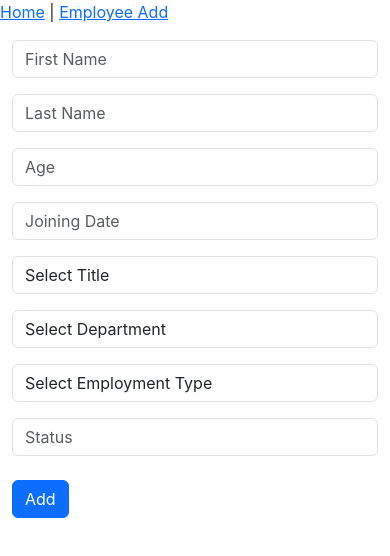
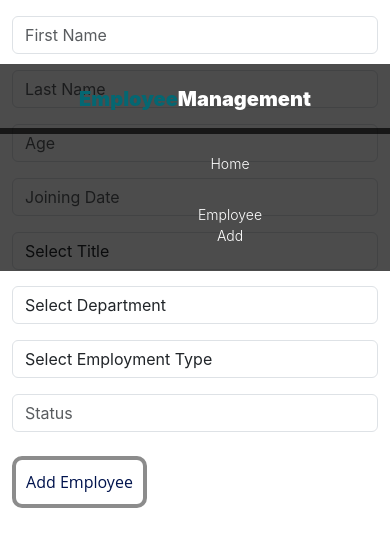
Before and after one commit to harsh-zadafiya/react-learn, a React (Create React App) app in the folder client/: page /empadd in a window 390 px wide. Shown: the top 556 px of the page. Built offline with nearby package versions, Linux system fonts and the light colour scheme.

Commit message:
add css and change formate

```diff
--- a/client/src/Pages/empadd/EmpAdd.jsx
+++ b/client/src/Pages/empadd/EmpAdd.jsx
@@ -27,7 +27,7 @@ class EmpAdd extends Component {
     })
       .then((res) => res.json())
       .then((body) => {
-        alert("Empployee Added");
+        toast.success("Empployee Added");
       });
   };
 
@@ -153,8 +153,8 @@ class EmpAdd extends Component {
               placeholder="Status"
             />
           </div>
-          <button type="submit" className="btn btn-primary mt-4">
-            Add
+          <button type="submit" className="button mt-4 ">
+            Add Employee
           </button>
         </form>
       </div>
--- a/client/src/Pages/employee/EmpView.jsx
+++ b/client/src/Pages/employee/EmpView.jsx
@@ -71,6 +71,7 @@ class EmpView extends Component {
           </div>
           <div className="form-group mt-3">
             <input
+              disabled
               type="text"
               name="last_name"
               defaultValue={emp.last_name}
@@ -80,22 +81,31 @@ class EmpView extends Component {
           </div>
           <div className="form-group mt-3">
             <input
+              disabled
               type="text"
               name="age"
+              defaultValue={emp.age}
               className="form-control"
               placeholder="Age"
             />
           </div>
           <div className="form-group mt-3">
             <input
+              disabled
               type="text"
+              defaultValue={emp.joining_date}
               name="joining_date"
               className="form-control"
               placeholder="Joining Date"
             />
           </div>
           <div className="form-group mt-3">
-            <select name="title" className="form-control">
+            <select
+              name="title"
+              className="form-control"
+              value={emp.title}
+              disabled
+            >
               <option disabled selected value="">
                 Select Title
               </option>
@@ -106,7 +116,12 @@ class EmpView extends Component {
             </select>
           </div>
           <div className="form-group mt-3">
-            <select name="dept" className="form-control">
+            <select
+              name="dept"
+              className="form-control"
+              value={emp.dept}
+              disabled
+            >
               <option disabled selected value="">
                 Select Department
               </option>
@@ -117,7 +132,12 @@ class EmpView extends Component {
             </select>
           </div>
           <div className="form-group mt-3">
-            <select name="emp_type" className="form-control">
+            <select
+              disabled
+              name="emp_type"
+              className="form-control"
+              value={emp.emp_type}
+            >
               <option disabled selected value="">
                 Select Employment Type
               </option>
@@ -129,8 +149,10 @@ class EmpView extends Component {
           </div>
           <div className="form-group mt-3">
             <input
+              disabled
               type="text"
               name="status"
+              value="Working"
               className="form-control"
               placeholder="Status"
             />
--- a/client/src/Pages/navigation/Navigation.jsx
+++ b/client/src/Pages/navigation/Navigation.jsx
@@ -1,11 +1,36 @@
 import { Outlet, Link } from "react-router-dom";
+import "../../css/navbar.css";
 
 const Navigation = () => {
   return (
+    // <div>
+    //   <Link to="/">Home</Link>
+    //   {" | "}
+    //   <Link to="/empadd">Employee Add</Link>
+    //   <Outlet />
+    // </div>
     <div>
-      <Link to="/">Home</Link>
-      {" | "}
-      <Link to="/empadd">Employee Add</Link>
+      <nav className="menu-list">
+        <div className="logo">
+          Employee<font>Management</font>
+        </div>
+        <ul className="menu-list">
+          <li>
+            <Link className="nav-link" to="/" style={{ marginRight: "90px" }}>
+              Home
+            </Link>
+          </li>
+          <li>
+            <Link
+              className="nav-link"
+              to="/empadd"
+              style={{ marginRight: "90px" }}
+            >
+              Employee Add
+            </Link>
+          </li>
+        </ul>
+      </nav>
       <Outlet />
     </div>
   );
--- a/client/src/components/EmpRow.jsx
+++ b/client/src/components/EmpRow.jsx
@@ -1,4 +1,5 @@
 import { Link } from "react-router-dom";
+import "../css/common.css";
 
 const EmpRow = ({ emp }) => {
   console.log(emp);
@@ -13,7 +14,9 @@ const EmpRow = ({ emp }) => {
       <td>{emp.emp_type}</td>
       <td>{emp.status ? "Working" : "Working"}</td>
       <td>
-        <Link to={`/emp/${emp._id}`}>View EMp</Link>
+        <Link className="button" to={`/emp/${emp._id}`}>
+          Empolyee Detail
+        </Link>
       </td>
     </tr>
   );
--- /dev/null
+++ b/client/src/css/common.css
@@ -0,0 +1,17 @@
+.button {
+    font-family: "Open Sans";
+  color: #00134d !important;
+  background: #ffffff;
+  padding: 10px;
+  border: 4px solid #8c8c8c !important;
+  border-radius: 10px;
+  text-decoration: none;
+  display: inline-block;
+  transition: all 0.3s ease 0s;
+}
+  .button:hover {
+    color: #000000 !important;
+    border-radius: 50px;
+    border-color: #046772 !important;
+    transition: all 0.6s ease 0s;
+}
--- /dev/null
+++ b/client/src/css/navbar.css
@@ -0,0 +1,110 @@
+nav {
+    background: rgba(0, 0, 0, 0.9);
+    padding: 20px;
+    display: flex;
+    justify-content: space-between;
+    color: #fff;
+    position: sticky;
+    top: 0;
+    z-index: 99;
+  }
+
+  .fas {
+    cursor: pointer;
+  }
+
+  .menu-icon {
+    display: none;
+    font-size: 20px;
+  }
+  .menu-icon .fa-times {
+    transform: rotate(360deg);
+    transition: all 0.2s ease-in-out;
+  }
+
+  .menu-icon .fa-bars {
+    transform: rotate(180deg);
+    transition: all 0.2s ease-in-out;
+  }
+
+  .logo {
+    font-weight: 1000;
+    font-size: 40px;
+    color: #046772;
+  }
+
+  .logo font {
+    color: #fff;
+  }
+
+  .menu-list {
+    list-style-type: none;
+    display: flex;
+    justify-content: space-between;
+    align-items: center;
+  }
+
+
+
+  .menu-list li a {
+    text-decoration: none;
+    color: #fff;
+    font-weight: 300;
+    padding: 5px 10px;
+    margin-left: 20px;
+  }
+
+  .menu-list li a:hover,
+  .menu-list li a.active {
+    background-color: #ffffff;
+    border-radius: 10px;
+    color: #000;
+    transition: all 0.5s ease-in-out;
+  }
+
+  @media screen and (max-width: 800px) {
+    .logo {
+      font-size: 20px;
+    }
+    .menu-list li a {
+      font-size: 14px;
+      margin-left: 10px;
+    }
+  }
+
+  @media screen and (max-width: 600px) {
+    .menu-icon {
+      display: block;
+    }
+    .menu-list {
+      flex-direction: column;
+      width: 100%;
+      position: absolute;
+      background: rgba(0, 0, 0, 0.7);
+      padding: 20px;
+      right: 0;
+      top: 64px;
+      transition: all 0.5s ease-in-out;
+    }
+
+    .menu-list li {
+      margin-bottom: 20px;
+      width: 100%;
+      text-align: center;
+    }
+    .menu-list li:last-child {
+      margin-bottom: 0px;
+    }
+
+    .menu-list li a,
+    .menu-list li:last-child a {
+      width: 100px;
+      display: block;
+      margin: auto;
+    }
+
+    .menu-list.close {
+      right: -100%;
+      transition: all 0.5s ease-in-out;
+    }
+  }
```
Also changed, not shown: client/src/components/EmpAdd.jsx (deleted, +0 -137 lines), client/src/components/EmpView.jsx (deleted).
